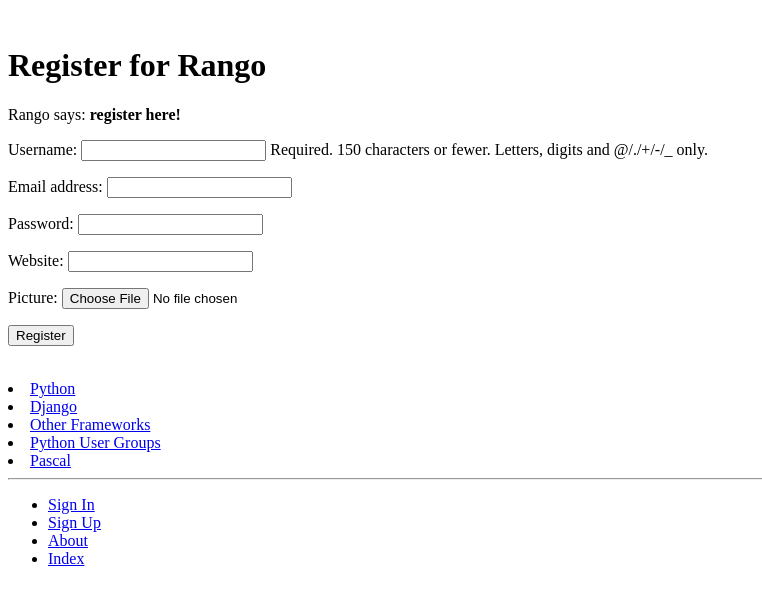
After one commit to gdaugenaite/tango_with_django_project, a Django app: page /rango/register/ in a window 1280 px wide. The commit adds this page. Shown: the top 605 px of the page, without its empty margins (0-762 px from the left). Run offline with Django 3.2, Linux system fonts and the light colour scheme; data comes from the database, SQL or seed files in the repository.

Commit message:
chapters 8 and 9

```diff
--- a/rango/admin.py
+++ b/rango/admin.py
@@ -1,5 +1,6 @@
 from django.contrib import admin
 from rango.models import Category, Page
+from rango.models import UserProfile
 
 class PageAdmin(admin.ModelAdmin):
     list_display = ('title', 'category', 'url')
@@ -10,3 +11,4 @@ class CategoryAdmin(admin.ModelAdmin):
 
 admin.site.register(Category, CategoryAdmin)
 admin.site.register(Page, PageAdmin)
+admin.site.register(UserProfile)
--- a/rango/forms.py
+++ b/rango/forms.py
@@ -1,5 +1,7 @@
 from django import forms
-from rango.models import Page, Category
+from django.contrib.auth.models import User
+from rango.models import Category, Page, UserProfile
+
 
 class CategoryForm(forms.ModelForm):
     name = forms.CharField(max_length=128,
@@ -45,3 +47,15 @@ class PageForm(forms.ModelForm):
             cleaned_data['url'] = url
 
             return cleaned_data
+
+class UserForm(forms.ModelForm):
+    password = forms.CharField(widget=forms.PasswordInput())
+
+    class Meta:
+        model = User
+        fields = ('username', 'email', 'password')
+
+class UserProfileForm(forms.ModelForm):
+    class Meta:
+        model = UserProfile
+        fields = ('website', 'picture')
--- a/rango/models.py
+++ b/rango/models.py
@@ -1,5 +1,6 @@
 from django.db import models
 from django.template.defaultfilters import slugify
+from django.contrib.auth.models import User
 
 class Category(models.Model):
     name = models.CharField(max_length=128, unique=True)
@@ -25,3 +26,17 @@ class Page(models.Model):
 
     def __str__(self):
         return self.title
+
+
+class UserProfile(models.Model):
+    # This line is required. Links UserProfile to a User model instance.
+    user = models.OneToOneField(User)
+
+    # The additional attributes we wish to include.
+    website = models.URLField(blank=True)
+    picture = models.ImageField(upload_to='profile_images', blank=True)
+
+    # Override the __unicode__() method to return out something meaningful!
+    # Remember if you use Python 2.7.x, define __unicode__ too!
+    def __str__(self):
+        return self.user.username
--- /dev/null
+++ b/rango/templatetags/rango_template_tags.py
@@ -0,0 +1,9 @@
+from django import template
+from rango.models import Category
+
+register = template.Library()
+
+@register.inclusion_tag('rango/cats.html')
+def get_category_list(cat=None):
+    return {'cats': Category.objects.all(),
+            'act_cat': cat}
--- a/rango/urls.py
+++ b/rango/urls.py
@@ -1,13 +1,15 @@
 from django.conf.urls import url
 from rango import views
 
-app_name = 'rango'
 urlpatterns = [
     url(r'^$', views.index, name='index'),
-    url(r'^about/$', views.about, name='about'),
+    url(r'about/$', views.about, name='about'),
     url(r'^add_category/$', views.add_category, name='add_category'),
-    url(r'^category/(?P<category_name_slug>[\w\-]+)/$',
-        views.show_category, name='show_category'),
-    url(r'^category/(?P<category_name_slug>[\w\-]+)/add_page/$',
-        views.add_page, name='add_page'),
+    url(r'^category/(?P<category_name_slug>[\w\-]+)/$', views.show_category, name='show_category'),
+    url(r'^category/(?P<category_name_slug>[\w\-]+)/add_page/$', views.add_page, name='add_page'),
+    url(r'^register/$', views.register, name='register'),
+    url(r'^login/$', views.user_login, name='login'),
+    url(r'^restricted/', views.restricted, name='restricted'),
+
+    url(r'^logout/$', views.user_logout, name='logout'),
     ]
--- a/rango/views.py
+++ b/rango/views.py
@@ -2,6 +2,12 @@ from django.shortcuts import render
 from django.http import HttpResponse
 from rango.models import Category, Page
 from rango.forms import CategoryForm, PageForm
+from rango.forms import UserForm, UserProfileForm
+from django.contrib.auth import authenticate, login
+from django.http import HttpResponseRedirect, HttpResponse
+from django.core.urlresolvers import reverse
+from django.contrib.auth.decorators import login_required
+from django.contrib.auth import logout
 
 def index(request):
     # Query the database for a list of ALL categories currently stored.
@@ -20,34 +26,23 @@ def index(request):
 
 def about(request):
     #return HttpResponse("Rango says there is the about page <br/><a href='/rango/'>Index</a>")
+    # prints out whether the method is a GET or a POST
+    print(request.method)
+    # prints out the user name, if no one is logged in it prints `AnonymousUser`
+    print(request.user)
+
     return render(request, 'rango/about.html', {})
 
 def show_category(request, category_name_slug):
-    # Create a context dictionary which we can pass
-    # to the template rendering engine.
     context_dict = {}
 
     try:
-        # Can we find a category name slug with the given name?
-        # If we can't, the .get() method raises a DoesNotExist exception.
-        # So the .get() method returns one model instance or raises an exception.
         category = Category.objects.get(slug=category_name_slug)
-
-        # Retrieve all of the associated pages.
-        # Note that filter() will return a list of page objects or an empty list
         pages = Page.objects.filter(category=category)
-
-        # Adds our results list to the template context under name pages.
         context_dict['pages'] = pages
-        # We also add the category object from
-        # the database to the context dictionary.
-        # We'll use this in the template to verify that the category exists.
         context_dict['category'] = category
 
     except Category.DoesNotExist:
-        # We get here if we didn't find the specified category.
-        # Don't do anything -
-        # the template will display the "no category" message for us.
         context_dict['category'] = None
         context_dict['pages'] = None
 
@@ -99,3 +94,72 @@ def add_page(request, category_name_slug):
 
     context_dict = {'form':form, 'category': category}
     return render(request, 'rango/add_page.html', context_dict)
+
+def register(request):
+    registered = False
+
+    if request.method == 'POST':
+        user_form = UserForm(data=request.POST)
+        profile_form = UserProfileForm(data=request.POST)
+
+        if user_form.is_valid() and profile_form.is_valid():
+            user = user_form.save()
+
+            user.set_password(user.password)
+            user.save()
+
+            profile = profile_form.save(commit=False)
+            profile.user = user
+
+            if 'picture' in request.FILES:
+                profile.picture = request.FILES['picture']
+
+            profile.save()
+
+            registered = True
+        else:
+             print(user_form.errors, profile_form.errors)
+
+    else:
+        user_form = UserForm()
+        profile_form = UserProfileForm()
+
+    return render(request,
+                  'rango/register.html',
+                  {'user_form': user_form,
+                   'profile_form': profile_form,
+                   'registered': registered
+                   })
+
+def user_login(request):
+    if request.method == 'POST':
+        username = request.POST.get('username')
+        password = request.POST.get('password')
+
+        user = authenticate(username=username, password=password)
+
+        if user:
+            if user.is_active:
+                login(request, user)
+                return HttpResponseRedirect(reverse('index'))
+            else:
+                return HttpResponse("Your Rango account is disabled.")
+        else:
+            print("Invalid login details: {0}, {1}".format(username, password))
+            return HttpResponse("Invalid login details supplied.")
+
+    else:
+        return render(request, 'rango/login.html', {})
+
+@login_required
+def restricted(request):
+    return HttpResponse("Since you're logged in, you can see this text!")
+
+
+# Use the login_required() decorator to ensure only those logged in can # access the view.
+@login_required
+def user_logout(request):
+    # Since we know the user is logged in, we can now just log them out.
+    logout(request)
+    # Take the user back to the homepage.
+    return HttpResponseRedirect(reverse('index'))
--- a/tango_with_django_project/settings.py
+++ b/tango_with_django_project/settings.py
@@ -98,6 +98,7 @@ AUTH_PASSWORD_VALIDATORS = [
     },
     {
         'NAME': 'django.contrib.auth.password_validation.MinimumLengthValidator',
+        'OPTIONS' : { 'min_length': 6, }
     },
     {
         'NAME': 'django.contrib.auth.password_validation.CommonPasswordValidator',
@@ -135,3 +136,7 @@ STATICFILES_DIRS = [STATIC_DIR, ]
 MEDIA_ROOT = MEDIA_DIR
 
 MEDIA_URL = '/media/'
+
+#Ensures that login_required() decorator will redirect any user not
+#logged in to the URL /rango/login/.
+LOGIN_URL = '/rango/login/'
--- a/templates/rango/base.html
+++ b/templates/rango/base.html
@@ -1,8 +1,9 @@
 <!DOCTYPE html>
+{% load rango_template_tags %}
 {% load staticfiles %}
 
 <html>
-	<head lang="en">
+	<head>
 		<title>
 			Rango -
 			{% block title_block %}
@@ -15,13 +16,29 @@
 			{% block body_block %}
 			{% endblock %}
 		</div>
+
+		<div>
+			{% block sidebar_block %}
+				{% get_category_list category %}
+			{% endblock %}
+		</div>
+
 		<hr />
-			<div>
-				<ul>
-					<li><a href="{% url 'add_category' %}">Add New Category</a></li>
+		<div>
+			<ul>
+				{% if user.is_authenticated %}
+					<li><a href="{% url 'restricted' %}">Restricted Page</a></li>
+					<li><a href="{% url 'logout' %}">Logout</a></li>
+					<li><a href="{% url 'add_category' %}">Add a New Category</a></li>
+
+				{% else %}
+					<li><a href="{% url 'login' %}">Sign In</a></li>
+					<li><a href="{% url 'register' %}">Sign Up</a></li>
+				{% endif %}
 					<li><a href="{% url 'about' %}">About</a></li>
 					<li><a href="{% url 'index' %}">Index</a></li>
-				</ul>
-			</div>
+
+			</ul>
+		</div>
 	</body>
 </html>
--- /dev/null
+++ b/templates/rango/cats.html
@@ -0,0 +1,13 @@
+{% for c in cats %}
+	{% if c == act_cat %}
+		<li>
+		<strong>
+			<a href="{% url 'show_category' c.slug %}">{{ c.name }}</a>
+		</strong>
+		</li>
+	{% else %}
+		<li>
+			<a href="{% url 'show_category' c.slug %}">{{ c.name }}</a>
+		</li>
+	{% endif %}
+{% endfor %}
--- /dev/null
+++ b/templates/rango/register.html
@@ -0,0 +1,27 @@
+{% extends 'rango/base.html' %}
+{% load staticfiles %}
+
+{% block title_block %}
+	Register
+{% endblock %}
+
+{% block body_block %}
+	<h1>Register for Rango</h1>
+	{% if registered %}
+		Rango says: <strong>thank you for registering!</strong>
+		<a href="{% url 'index' %}">Return to the homepage.</a><br />
+	{% else %}
+		Rango says: <strong>register here!</strong><br />
+		<form id="user_form" method="post" action="{% url 'register' %}" enctype="multipart/form-data">
+
+		{% csrf_token %}
+
+		<!-- Display each form -->
+ 		{{ user_form.as_p }}
+ 		{{ profile_form.as_p }}
+
+		<!-- Provide a button to click to submit the form. -->
+ 		<input type="submit" name="submit" value="Register" />
+	</form>
+	{% endif %}
+{% endblock %}
```
Also changed, not shown: templates/rango/about.html (+15 -19 lines), templates/rango/add_category.html (+9 -10 lines), templates/rango/add_page.html (+11 -12 lines), templates/rango/category.html (+18 -17 lines), templates/rango/index.html (+23 -18 lines), templates/rango/login.html (added, +23 -0 lines), templates/rango/restricted.html (added, +13 -0 lines), rango/templatetags/__init__.py (added).
